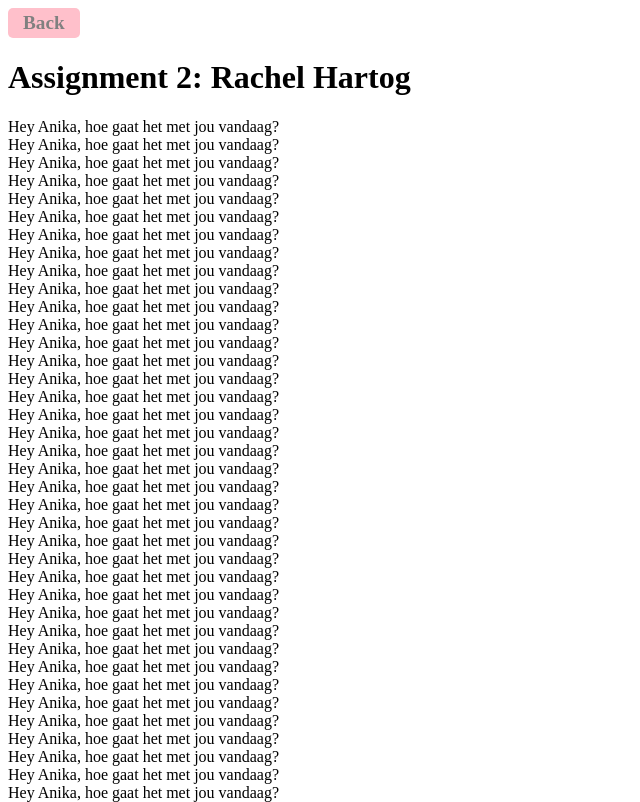
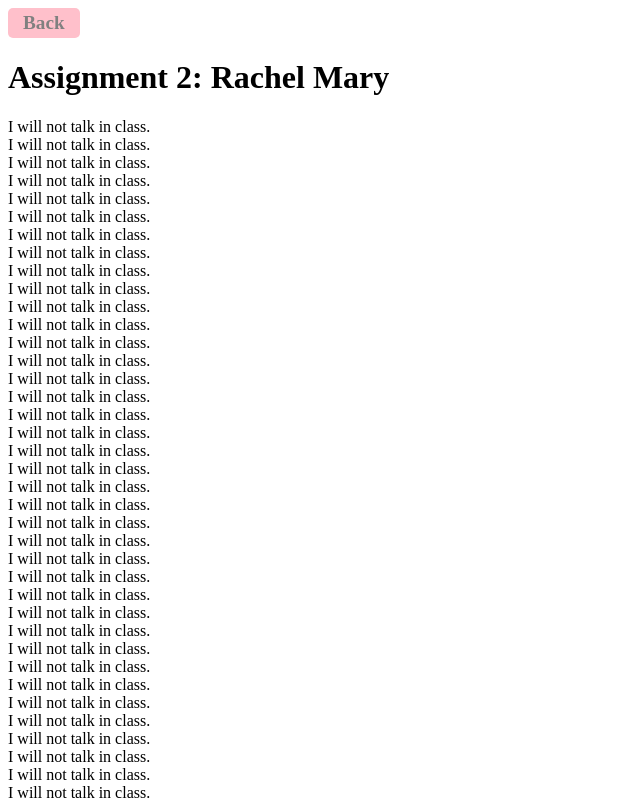
Before and after one commit to rqchel/rachel, a plain HTML site: page a2.html in a window 1280 px wide. Shown: the top 802 px of the page, without its empty margins (0-640 px from the left). Drawn offline with Linux system fonts and the light colour scheme.

Commit message:
changechange

```diff
--- a/a2.html
+++ b/a2.html
@@ -15,10 +15,10 @@
 
 <body>
 <a href="index.html">Back</a>
-<h1>Assignment 2: Rachel Hartog</h1>
+<h1>Assignment 2: Rachel Mary</h1>
 
 <script>
-  document.write(makeLines(100, "Hey Anika, hoe gaat het met jou vandaag?"));
+  document.write(makeLines(100, "I will not talk in class."));
 </script>
 </body>
 
```
